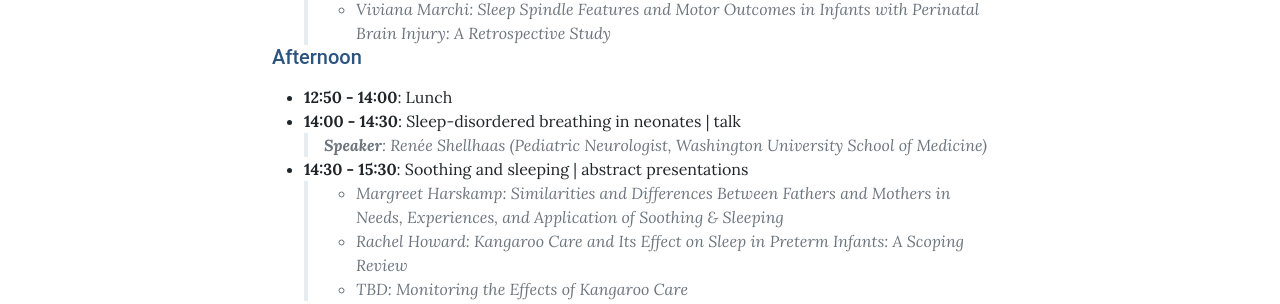
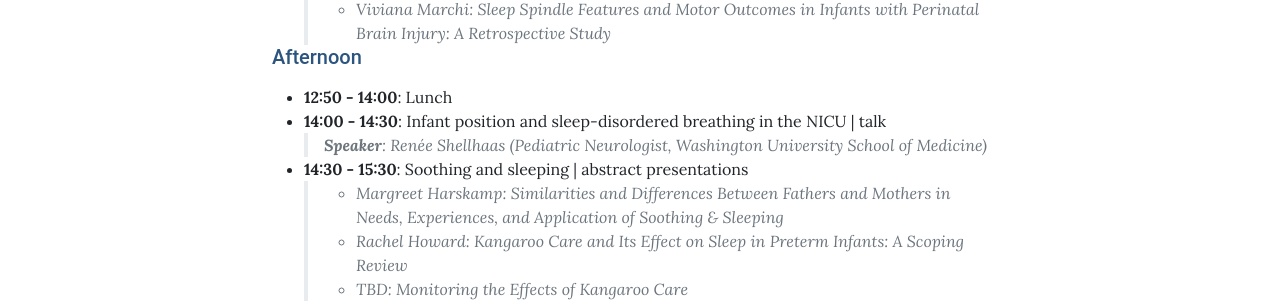
Before and after one commit to nestconf25/nestconf25.github.io, a Jekyll site: the page built from pages/program.md, in a window 1280 px wide. Shown: the part 748-1052 px from the top of the page. Built offline with Jekyll 4.4.1, drawn with Linux system fonts in a browser that asks for light colours.

Commit message:
Updated talk title

```diff
--- a/pages/program.md
+++ b/pages/program.md
@@ -22,7 +22,7 @@ permalink: /program/
 
 ##### Afternoon
 - **12:50 - 14:00**: Lunch
-- **14:00 - 14:30**: Sleep-disordered breathing in neonates | talk
+- **14:00 - 14:30**: Infant position and sleep-disordered breathing in the NICU | talk
   >***Speaker**: Renée Shellhaas (Pediatric Neurologist, Washington University School of Medicine)*
 - **14:30 - 15:30**: Soothing and sleeping | abstract presentations
   >- *Margreet Harskamp: Similarities and Differences Between Fathers and Mothers in Needs, Experiences, and Application of Soothing & Sleeping*
```
